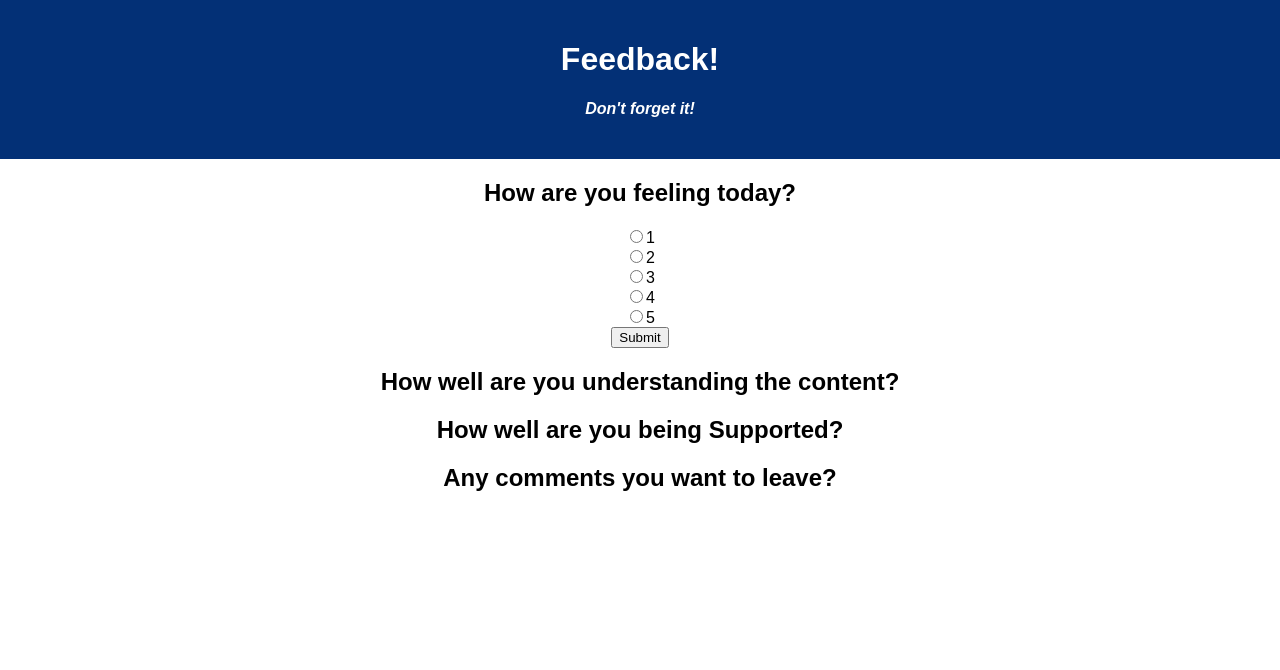
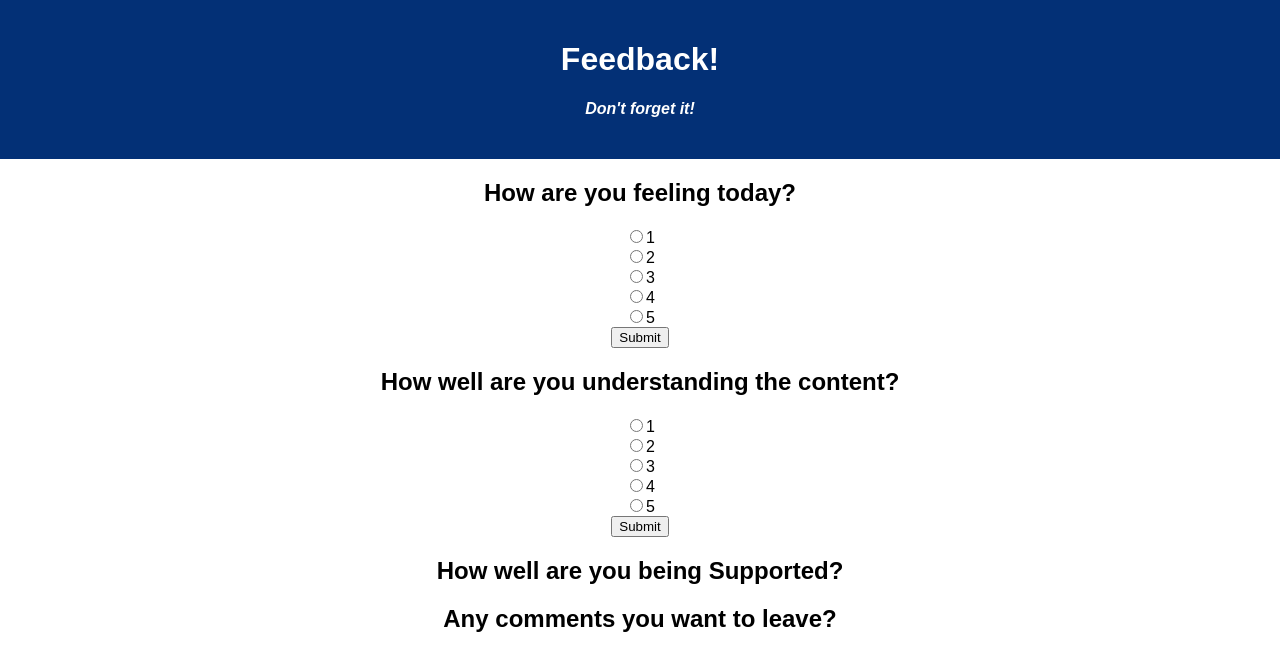
Before and after one commit to johnathanboyd/weekend-redux-feedback-loop, a React (Create React App) app: page / in a window 1280 px wide. Shown: the top 670 px of the page. Built offline with nearby package versions, Linux system fonts and the light colour scheme; no server answers.

Commit message:
adding specific reducers

```diff
--- a/src/components/App/App.jsx
+++ b/src/components/App/App.jsx
@@ -11,26 +11,15 @@ import Comments from '../Comments/Comments';
 
 function App() {
 
-  //dispatch used to send info to redux store
-  const dispatch = useDispatch();
 
   useEffect( ()=>{
     getFeedback();
   }, [])
 
-  const [ newFeedback, setNewFeedback ] = useState( { feeling: '', understanding: '', support: '', comment:''} );
-
-  let addToStore=()=>{
-    console.log( 'in addToStore:', state);
-    setNewFeedback( {...newFeedback, feeling: state})
-    console.log( newFeedback )
-    dispatch( { type: 'setNewFeedback', payload: state })
-  }
   //function to GET
   let getFeedback=()=>{
     console.log( 'in getFeedback' );
     axios.get( '/api/feedback' ).then( ( response ) =>{
-
       // this is where dispatch for submited feedback would go, i believe.
       console.log( 'back from getFeedback GET with:', response );
     }).catch( ( err ) =>{
@@ -44,15 +33,10 @@ function App() {
 
   // radio selector specific state
 
-  const [ state, setState ] = useState( '' )
 
 
-  let handleFeelingChange=(event)=>{
-    console.log( 'in handleFeelingChange:', event.target.value );
-    setState( event.target.value
-    )
 
-  }
+
 
   return (
     <div className='App'>
@@ -61,75 +45,9 @@ function App() {
         <h4>Don't forget it!</h4>
       </header>
       <h2>How are you feeling today?</h2>
-    <form>
-        <div>
-          <label htmlFor="1">
-            <input
-              type="radio"
-              id="rating1"
-              value="1"
-              checked={state ==="1"}
-              onChange={ handleFeelingChange }
-            />
-            1
-          </label>
-        </div>
-        <div>
-          <label htmlFor="2">
-            <input
-              type="radio"
-              id="rating2"
-              value="2"
-              checked={state === "2"}
-              onChange={ handleFeelingChange }
-            />
-            2
-          </label>
-        </div>
+      <Feeling />
 
-        <div>
-          <label htmlFor="3">
-            <input
-              type="radio"
-              id="rating3"
-              value="3"
-              checked={state === "3"}
-              onChange={ handleFeelingChange }
-            />
-            3
-          </label>
-        </div>
-        <div>
-          <label htmlFor="4">
-            <input
-              type="radio"
-              id="rating4"
-              value="4"
-              checked={state === "4"}
-              onChange={ handleFeelingChange }
-            />
-          4
-          </label>
-        </div>
-        <div>
-          <label htmlFor="5">
-            <input
-              type="radio"
-              id="rating5"
-              value="5"
-              checked={state === "5"}
-              onChange={ handleFeelingChange }
-            />
-          5
-          </label>
-        </div>
-    </form>
-        <div>
-          <button type="submit" onClick={addToStore}>Submit</button>
-        </div>
-
-
-
+      <h2>How well are you understanding the content?</h2>
       <Understanding />
       <Supported />
       <Comments />
--- a/src/components/Feeling/Feeling.jsx
+++ b/src/components/Feeling/Feeling.jsx
@@ -1,6 +1,90 @@
+import React, { useState } from 'react';
+import { useDispatch, useSelector } from 'react-redux';
+
 function Feeling() {
+  const dispatch = useDispatch();
+
+  let addToStore=()=>{
+    console.log( 'in addToStore:', state);
+    dispatch( { type: 'setFeelFeedback', payload: state })
+  }
+
+
+  const [ state, setState ] = useState( '' )
+
+  let handleFeelingChange=(event)=>{
+    console.log( 'in handleFeelingChange:', event.target.value );
+    setState( event.target.value
+    )
+  }
   return(
     <>
+     <form>
+        <div>
+          <label htmlFor="1">
+            <input
+              type="radio"
+              id="rating1"
+              value="1"
+              checked={state ==="1"}
+              onChange={ handleFeelingChange }
+            />
+            1
+          </label>
+        </div>
+        <div>
+          <label htmlFor="2">
+            <input
+              type="radio"
+              id="rating2"
+              value="2"
+              checked={state === "2"}
+              onChange={ handleFeelingChange }
+            />
+            2
+          </label>
+        </div>
+
+        <div>
+          <label htmlFor="3">
+            <input
+              type="radio"
+              id="rating3"
+              value="3"
+              checked={state === "3"}
+              onChange={ handleFeelingChange }
+            />
+            3
+          </label>
+        </div>
+        <div>
+          <label htmlFor="4">
+            <input
+              type="radio"
+              id="rating4"
+              value="4"
+              checked={state === "4"}
+              onChange={ handleFeelingChange }
+            />
+          4
+          </label>
+        </div>
+        <div>
+          <label htmlFor="5">
+            <input
+              type="radio"
+              id="rating5"
+              value="5"
+              checked={state === "5"}
+              onChange={ handleFeelingChange }
+            />
+          5
+          </label>
+        </div>
+      </form>
+      <div>
+          <button type="submit" onClick={addToStore}>Submit</button>
+        </div>
 
     </>
   )
--- a/src/components/Understanding/Understanding.jsx
+++ b/src/components/Understanding/Understanding.jsx
@@ -1,7 +1,91 @@
+import React, { useState } from 'react';
+import { useDispatch } from 'react-redux';
+
 function Understanding() {
+  const dispatch = useDispatch();
+
+  let addToStore=()=>{
+    console.log( 'in addToStore', state);
+    dispatch( { type: 'setUndersandFeedback', payload: state })
+    //  dispatch ( {type: 'UNDERSTANDING SPECIFIC REDUCER', payload: state })
+  }
+
+  const [state, setState ] = useState( '' )
+
+  let handleUnderstandingChange =(event)=>{
+    console.log( 'in handleUnderstandingChange:', event.target.value );
+    setState( event.target.value )
+  }
+
   return(
     <>
-    <h2>How well are you understanding the content?</h2>
+     <form>
+        <div>
+          <label htmlFor="1">
+            <input
+              type="radio"
+              id="rating1"
+              value="1"
+              checked={state ==="1"}
+              onChange={ handleUnderstandingChange }
+            />
+            1
+          </label>
+        </div>
+        <div>
+          <label htmlFor="2">
+            <input
+              type="radio"
+              id="rating2"
+              value="2"
+              checked={state === "2"}
+              onChange={ handleUnderstandingChange }
+            />
+            2
+          </label>
+        </div>
+
+        <div>
+          <label htmlFor="3">
+            <input
+              type="radio"
+              id="rating3"
+              value="3"
+              checked={state === "3"}
+              onChange={ handleUnderstandingChange }
+            />
+            3
+          </label>
+        </div>
+        <div>
+          <label htmlFor="4">
+            <input
+              type="radio"
+              id="rating4"
+              value="4"
+              checked={state === "4"}
+              onChange={ handleUnderstandingChange }
+            />
+          4
+          </label>
+        </div>
+        <div>
+          <label htmlFor="5">
+            <input
+              type="radio"
+              id="rating5"
+              value="5"
+              checked={state === "5"}
+              onChange={ handleUnderstandingChange }
+            />
+          5
+          </label>
+        </div>
+      </form>
+      <div>
+          <button type="submit" onClick={addToStore}>Submit</button>
+        </div>
+
     </>
   )
 }
--- a/src/index.js
+++ b/src/index.js
@@ -17,20 +17,47 @@ const submittedFeedback = (state = [], action) => {
     }
     return state;
 }
-const newFeedback =( state ={}, action)=>{
-    console.log( 'in newFeedback', action.payload );
-    if( action.type === 'setNewFeedback'){
+const feelFeedback =( state ={}, action)=>{
+    console.log( 'in feelFeedback', action.payload );
+    if( action.type === 'setFeelFeedback'){
         console.log( 'set state', action.payload )
         state = {...state, feeling: action.payload}
     }
     return state;
 }
-
+const understandFeedback =( state ={}, action)=>{
+    console.log( 'in understandFeedback', action.payload );
+    if( action.type === 'setUnderstandFeedback'){
+        console.log( 'set state', action.payload )
+        state = {...state, understanding: action.payload}
+    }
+    return state;
+}
+const supportFeedback =( state ={}, action)=>{
+    console.log( 'in supportFeedback', action.payload );
+    if( action.type === 'setSupportFeedback'){
+        console.log( 'set state', action.payload )
+        state = {...state, support: action.payload}
+    }
+    return state;
+}
+const commentFeedback =( state ={}, action)=>{
+    console.log( 'in commentFeedback', action.payload );
+    if( action.type === 'setCommentFeedback'){
+        console.log( 'set state', action.payload )
+        state = {...state, comments: action.payload}
+    }
+    return state;
+}
 
 const store = createStore(
     combineReducers({
         //submittedFeedback: submittedFeedback,
-        newFeedback: newFeedback
+        feelFeedback: feelFeedback,
+        understandFeedback: understandFeedback,
+        supportFeedback: supportFeedback,
+        commentFeedback: commentFeedback
+
     }),
     applyMiddleware( logger )
 )
```
